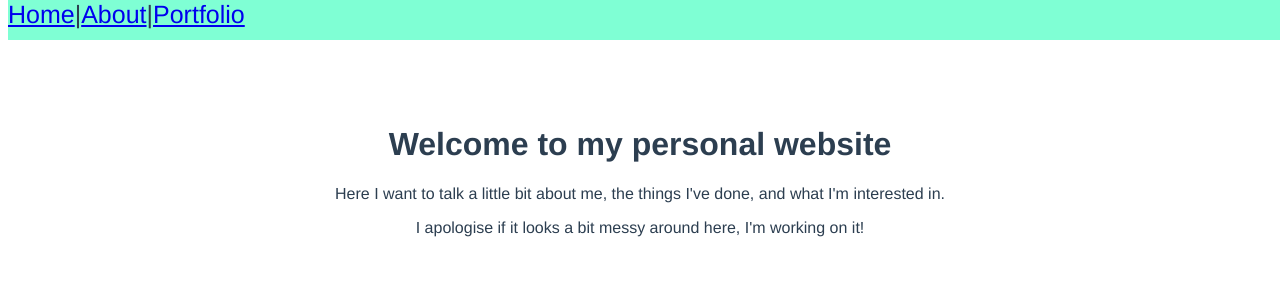
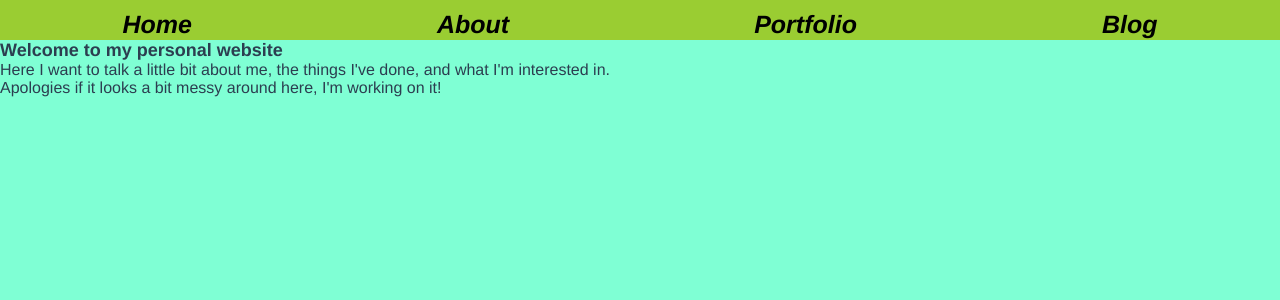
Before and after one commit to joshuarhb/joshuarhb.github.io.old, a Vue app: page / in a window 1280 px wide. Shown: the top 300 px of the page. Built offline with nearby package versions, Linux system fonts and the light colour scheme.

Commit message:
Clean up basic styling

```diff
--- a/src/App.vue
+++ b/src/App.vue
@@ -1,7 +1,7 @@
 <template>
   <div id="app">
-      <nav-bar />
-      <router-view></router-view>
+    <nav-bar />
+    <router-view></router-view>
   </div>
 </template>
 
@@ -9,29 +9,12 @@
 import NavBar from "./components/NavBar.vue";
 
 export default {
-    components: {
-        NavBar
-    }
+  components: {
+    NavBar
+  }
 };
 </script>
 
 <style>
-
-router-view {
-  margin-bottom: 50%;
-}
-nav-bar {
-  margin-bottom: 100px;
-}
-#app {
-  font-family: Avenir, Helvetica, Arial, sans-serif;
-  -webkit-font-smoothing: antialiased;
-  -moz-osx-font-smoothing: grayscale;
-  text-align: center;
-  color: #2c3e50;
-  margin-top: 10%;
-
-
-  /* margin-bottom: 50px; */
-}
+ @import './styles/App.css'
 </style>
--- a/src/components/HelloWorld.vue
+++ /dev/null
@@ -1,58 +0,0 @@
-<template>
-  <div class="hello">
-    <h1>{{ msg }}</h1>
-    <p>
-      For a guide and recipes on how to configure / customize this project,<br>
-      check out the
-      <a href="https://cli.vuejs.org" target="_blank" rel="noopener">vue-cli documentation</a>.
-    </p>
-    <h3>Installed CLI Plugins</h3>
-    <ul>
-      <li><a href="https://github.com/vuejs/vue-cli/tree/dev/packages/%40vue/cli-plugin-babel" target="_blank" rel="noopener">babel</a></li>
-      <li><a href="https://github.com/vuejs/vue-cli/tree/dev/packages/%40vue/cli-plugin-eslint" target="_blank" rel="noopener">eslint</a></li>
-    </ul>
-    <h3>Essential Links</h3>
-    <ul>
-      <li><a href="https://vuejs.org" target="_blank" rel="noopener">Core Docs</a></li>
-      <li><a href="https://forum.vuejs.org" target="_blank" rel="noopener">Forum</a></li>
-      <li><a href="https://chat.vuejs.org" target="_blank" rel="noopener">Community Chat</a></li>
-      <li><a href="https://twitter.com/vuejs" target="_blank" rel="noopener">Twitter</a></li>
-      <li><a href="https://news.vuejs.org" target="_blank" rel="noopener">News</a></li>
-    </ul>
-    <h3>Ecosystem</h3>
-    <ul>
-      <li><a href="https://router.vuejs.org" target="_blank" rel="noopener">vue-router</a></li>
-      <li><a href="https://vuex.vuejs.org" target="_blank" rel="noopener">vuex</a></li>
-      <li><a href="https://github.com/vuejs/vue-devtools#vue-devtools" target="_blank" rel="noopener">vue-devtools</a></li>
-      <li><a href="https://vue-loader.vuejs.org" target="_blank" rel="noopener">vue-loader</a></li>
-      <li><a href="https://github.com/vuejs/awesome-vue" target="_blank" rel="noopener">awesome-vue</a></li>
-    </ul>
-  </div>
-</template>
-
-<script>
-export default {
-  name: 'HelloWorld',
-  props: {
-    msg: String
-  }
-}
-</script>
-
-<!-- Add "scoped" attribute to limit CSS to this component only -->
-<style scoped>
-h3 {
-  margin: 40px 0 0;
-}
-ul {
-  list-style-type: none;
-  padding: 0;
-}
-li {
-  display: inline-block;
-  margin: 0 10px;
-}
-a {
-  color: #42b983;
-}
-</style>
--- a/src/components/NavBar.vue
+++ b/src/components/NavBar.vue
@@ -1,8 +1,9 @@
 <template>
     <nav>
-        <router-link to="/">Home</router-link> |
-        <router-link to="/about">About</router-link> |
+        <router-link to="/">Home</router-link>
+        <router-link to="/about">About</router-link>
         <router-link to="/portfolio">Portfolio</router-link>
+        <router-link to="/blog">Blog</router-link>
     </nav>
 </template>
 
@@ -14,16 +15,26 @@ nav {
     width: 100%;
 
     display: flex;
-    justify-content: flex-start;
+    justify-content: space-around;
 
-    background-color: aquamarine;
+    background-color: yellowgreen;
     font-size: 25px;
 
     height: 5%;
+    padding: 0;
 }
 
+router-link {
+    margin: 10%;
+    text-decoration: none;
+    color: black;
+}
 nav a {
-    font-style: italic bold;
+    font-style: italic;
+    font-weight: bold;
+    color: black;
+    text-decoration: none;
+    padding-top: 10px;
 }
 
 
--- a/src/router/index.js
+++ b/src/router/index.js
@@ -1,26 +1,31 @@
 import { createRouter, createWebHistory } from 'vue-router'
-import Home from '../views/HomePage.vue'
-import Portfolio from '../views/PortfolioPage.vue'
 
 const routes = [
   {
     path: '/',
     name: 'Home',
-    component: Home
+    component: () => import('@/views/HomePage.vue')
   },
   {
     path: '/portfolio',
     name: 'portfolio',
-    component: Portfolio,
+    component: () => import('@/views/PortfolioPage.vue')
   },
   {
     path: '/about',
     name: 'About',
-    // route level code-splitting
-    // this generates a separate chunk (about.[hash].js) for this route
-    // which is lazy-loaded when the route is visited.
-    component: () => import(/* webpackChunkName: "about" */ '../views/AboutMe.vue')
+    component: () => import('@/views/AboutPage.vue')
   },
+  {
+    path: '/blog',
+    name: 'Blog',
+    component: () => import('@/views/BlogPage.vue')
+  },
+  {
+    path: '/blog/:slug',
+    name: 'BlogPost',
+    component: () => import('@/views/BlogPostPage.vue')
+  }
 ]
 const router = createRouter({
   history: createWebHistory(process.env.BASE_URL),
--- /dev/null
+++ b/src/styles/App.css
@@ -0,0 +1,29 @@
+* {
+    margin: 0;
+    padding: 0;
+    box-sizing: border-box;
+  }
+
+  h1 {
+    font-size: large;
+  }
+
+  body {
+    background-color: aquamarine;
+    margin: 0;
+  }
+
+  #app {
+    font-family: Avenir, Helvetica, Arial, sans-serif;
+    -webkit-font-smoothing: antialiased;
+    -moz-osx-font-smoothing: grayscale;
+    text-align: left;
+    color: #2c3e50;
+    margin-top: 5vh
+  }
+
+  @media (max-width: 768px) {
+    #app {
+      margin-top: 7vh; /* Adjust margin for smaller screens */
+    }
+  }
--- a/src/views/AboutMe.vue
+++ b/src/views/AboutPage.vue
@@ -1,11 +1,11 @@
 <template>
-    <div class="AboutMe">
+    <div class="AboutPage">
       About me
     </div>
   </template>
 
 <script>
 export default {
-  name: 'AboutMe'
+  name: 'AboutPage'
 }
 </script>
--- a/src/views/HomePage.vue
+++ b/src/views/HomePage.vue
@@ -2,10 +2,14 @@
   <div class="HomePage">
     <h1>Welcome to my personal website</h1>
     <p>Here I want to talk a little bit about me, the things I've done, and what I'm interested in.</p>
-    <p>I apologise if it looks a bit messy around here, I'm working on it!</p>
+    <p>Apologies if it looks a bit messy around here, I'm working on it!</p>
   </div>
 </template>
 
 <script>
 
 </script>
+
+<style>
+
+</style>
--- a/src/views/PortfolioPage.vue
+++ b/src/views/PortfolioPage.vue
@@ -1,7 +1,6 @@
 <template>
   <div class="PortfolioPage">
-    Portfolio Info
-    <h2>Hello this is my ortfolio</h2>
+    <h2>My Portfolio</h2>
   </div>
 </template>
 
```
Also changed, not shown: index.html (added), 1 other file (tests, documents, lock files or other folders).
